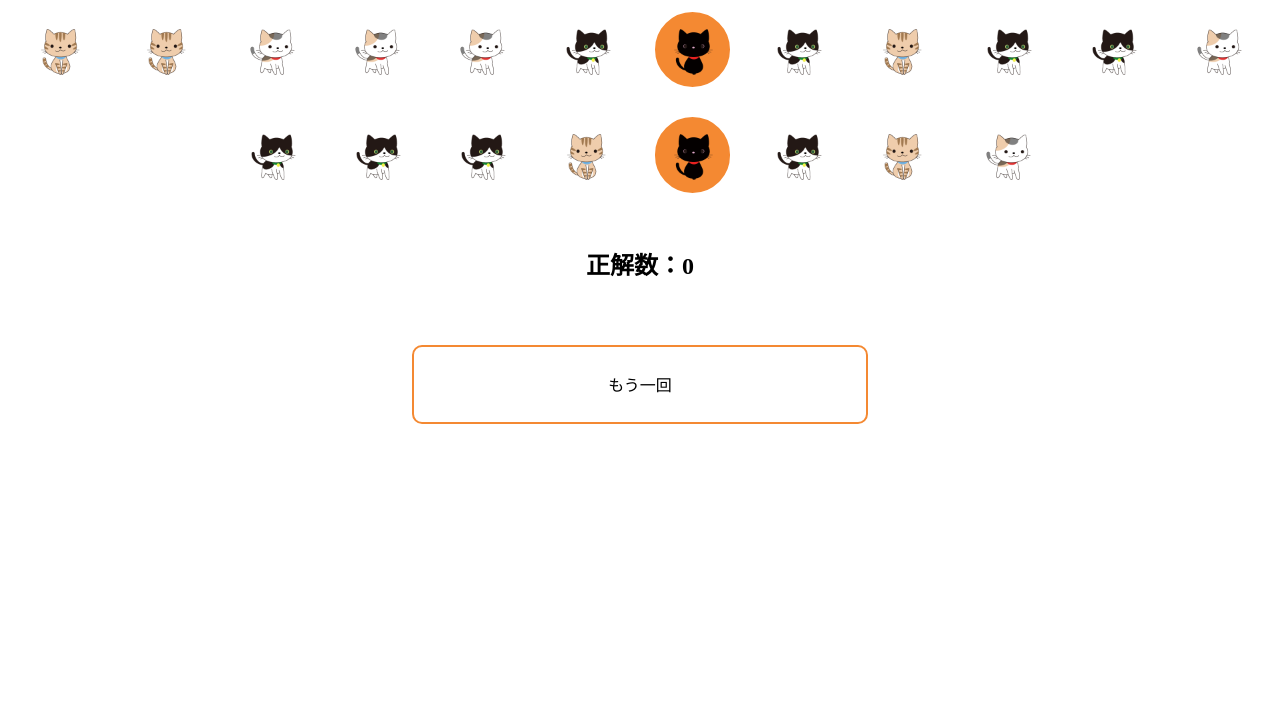
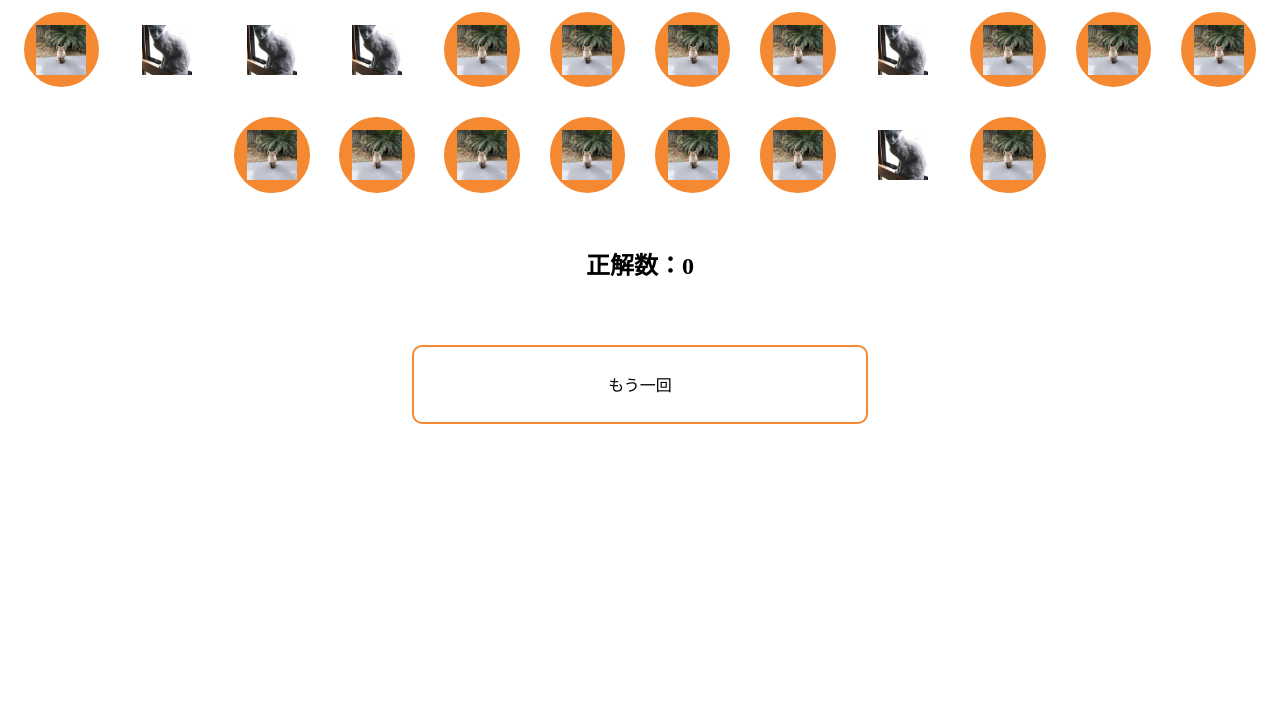
Before and after one commit to studyHackSlab/Cat_Choice, a plain HTML site: page cat_choice/index.html in a window 1280 px wide. Shown: the part 75-800 px from the top of the page. Drawn offline with Linux system fonts and the light colour scheme.

Commit message:
Add files via upload

```diff
--- a/cat_choice/css/style.css
+++ b/cat_choice/css/style.css
@@ -13,6 +13,7 @@ html{
 img {
     width: 65px;
     width: 50px;
+    height: 50px;
     object-fit: cover;
 }
 
--- a/cat_choice/index.html
+++ b/cat_choice/index.html
@@ -9,28 +9,29 @@
 </head>
 <body>
     <h1>Cat Choice</h1>
-    <h2>くろねこを選ぼう。</h2>
+    <!-- <h2>くろねこを選ぼう。</h2> -->
+    <h2>ねこ次郎を選ぼう。</h2>
     <ul class="flex wrap">
-        <li><img src="img/cat_01.png" alt="ねこ１"></li>
-        <li><img src="img/cat_01.png" alt="ねこ１"></li>
-        <li><img src="img/cat_01.png" alt="ねこ１"></li>
-        <li><img src="img/cat_01.png" alt="ねこ１"></li>
-        <li><img src="img/cat_01.png" alt="ねこ１"></li>
-        <li><img src="img/cat_01.png" alt="ねこ１"></li>
-        <li><img src="img/cat_01.png" alt="ねこ１"></li>
-        <li><img src="img/cat_01.png" alt="ねこ１"></li>
-        <li><img src="img/cat_01.png" alt="ねこ１"></li>
-        <li><img src="img/cat_01.png" alt="ねこ１"></li>
-        <li><img src="img/cat_01.png" alt="ねこ１"></li>
-        <li><img src="img/cat_01.png" alt="ねこ１"></li>
-        <li><img src="img/cat_01.png" alt="ねこ１"></li>
-        <li><img src="img/cat_01.png" alt="ねこ１"></li>
-        <li><img src="img/cat_01.png" alt="ねこ１"></li>
-        <li><img src="img/cat_01.png" alt="ねこ１"></li>
-        <li><img src="img/cat_01.png" alt="ねこ１"></li>
-        <li><img src="img/cat_01.png" alt="ねこ１"></li>
-        <li><img src="img/cat_01.png" alt="ねこ１"></li>
-        <li><img src="img/cat_01.png" alt="ねこ１"></li>
+        <li><img src="img/img/cat_01.jpg" alt="ねこ１"></li>
+        <li><img src="img/img/cat_01.jpg" alt="ねこ１"></li>
+        <li><img src="img/img/cat_01.jpg" alt="ねこ１"></li>
+        <li><img src="img/img/cat_01.jpg" alt="ねこ１"></li>
+        <li><img src="img/img/cat_01.jpg" alt="ねこ１"></li>
+        <li><img src="img/img/cat_01.jpg" alt="ねこ１"></li>
+        <li><img src="img/img/cat_01.jpg" alt="ねこ１"></li>
+        <li><img src="img/img/cat_01.jpg" alt="ねこ１"></li>
+        <li><img src="img/img/cat_01.jpg" alt="ねこ１"></li>
+        <li><img src="img/img/cat_01.jpg" alt="ねこ１"></li>
+        <li><img src="img/img/cat_01.jpg" alt="ねこ１"></li>
+        <li><img src="img/img/cat_01.jpg" alt="ねこ１"></li>
+        <li><img src="img/img/cat_01.jpg" alt="ねこ１"></li>
+        <li><img src="img/img/cat_01.jpg" alt="ねこ１"></li>
+        <li><img src="img/img/cat_01.jpg" alt="ねこ１"></li>
+        <li><img src="img/img/cat_01.jpg" alt="ねこ１"></li>
+        <li><img src="img/img/cat_01.jpg" alt="ねこ１"></li>
+        <li><img src="img/img/cat_01.jpg" alt="ねこ１"></li>
+        <li><img src="img/img/cat_01.jpg" alt="ねこ１"></li>
+        <li><img src="img/img/cat_01.jpg" alt="ねこ１"></li>
     </ul>
     <p>　</p>
     <a onclick="window.location.reload(true);">もう一回</a>
--- a/cat_choice/js/script.js
+++ b/cat_choice/js/script.js
@@ -2,16 +2,17 @@ document.addEventListener('DOMContentLoaded', (event) => {
     const img = document.getElementsByTagName("img");
     const li = document.getElementsByTagName("li");
     let split = img[0].src.split("/");
-    console.log(img[0].src);
-    console.log(split[split.length - 1].split("_")[this.length + 1].split(".")[0].split("0")[1]);
-    console.log(split[split.length - 1].split("_"));
+    // console.log(img[0].src);
+    // console.log(split[split.length - 1].split("_")[this.length + 1].split(".")[0].split("0")[1]);
+    // console.log(split[split.length - 1].split("_"));
 
-    const max_number = 4;
+    const max_number = 2;
     // let random_number = Math.floor(Math.random() * max_number) + 1;
     // img[2].src = "img/cat_0" + random_number + ".png";
 
     for (let i = 1; i < img.length; i++) {
         img[i].src = "img/cat_0" + random() + ".png";
+        img[i].src = "img/img/cat_0" + random() + ".jpg";
     }
 
     for (let i = 0; i < li.length; i++) {
@@ -33,11 +34,14 @@ document.addEventListener('DOMContentLoaded', (event) => {
             // console.log(img_black[i].src);
             let answer = img_black[i].src.split("/")[split.length - 1].split("_")[this.length + 1].split(".")[0].split("0")[1];
             // console.log(img_black[i].src.split("/")[split.length - 1].split("_")[this.length + 1].split(".")[0].split("0")[1]);
-            if (answer == 3) {
+            console.log(img_black[i].src);
+            if (answer == 1) {
+                // if (answer == 3) {
                 li[i].classList.add("answer");
             }
         }
         console.log(document.getElementsByClassName("choice answer").length);
+        console.log(document.getElementsByClassName("choice").length)
         document.getElementsByTagName("p")[0].style.color = "#000000";
         document.getElementsByTagName("p")[0].style.fontWeight = "900";
         document.getElementsByTagName("p")[0].innerHTML = "正解数：" + document.getElementsByClassName("choice answer").length;
```
Also changed, not shown: cat_choice/img/img/cat_01.jpg (added), cat_choice/img/img/cat_02.jpg (added).
